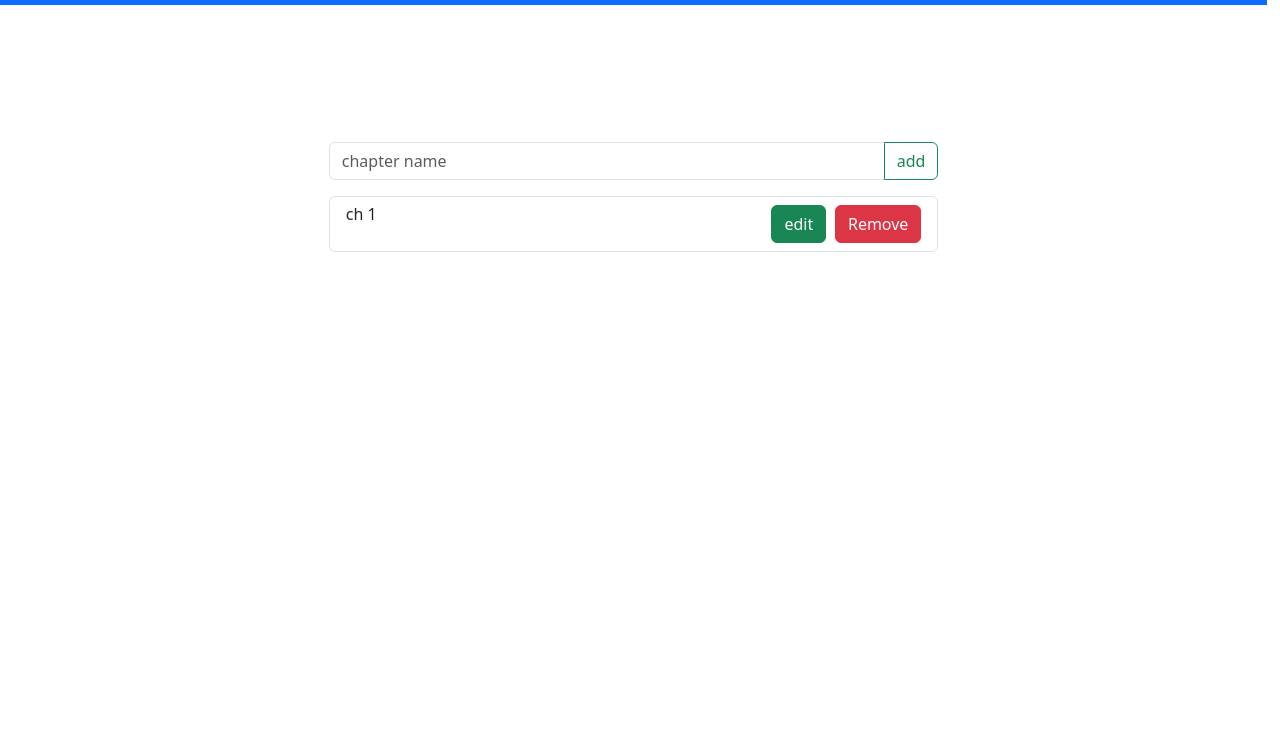
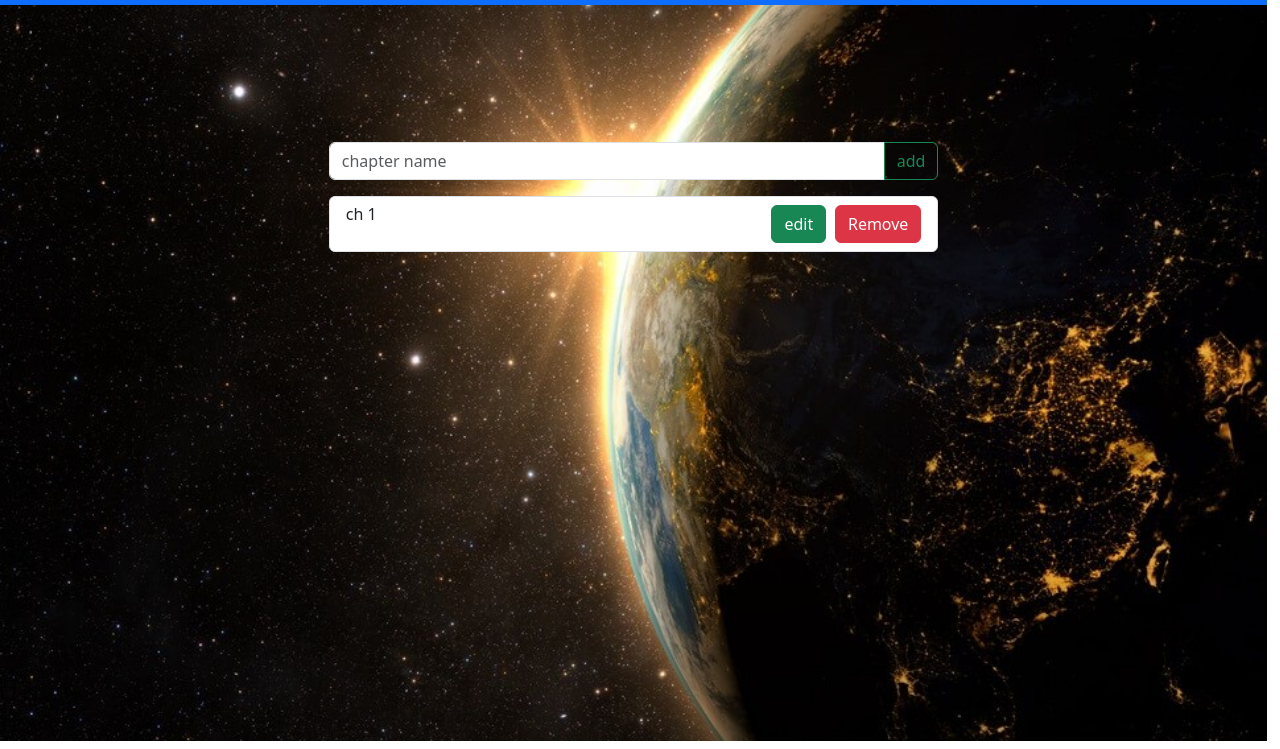
Before and after one commit to zainAwan9175/todoo, a plain HTML site: page index.html in a window 1280 px wide. Shown: the part 51-800 px from the top of the page. Drawn offline with nearby package versions, Linux system fonts and the light colour scheme.

Commit message:
Update index.css

```diff
--- a/index.css
+++ b/index.css
@@ -3,7 +3,7 @@
     padding: 0;
 }
 .main{
-    background-image: url(./index.img/hero.jpg);
+    background-image: url(hero.jpg);
     background-size: cover;
     height: 99vh;
     width: 99vw;
```
